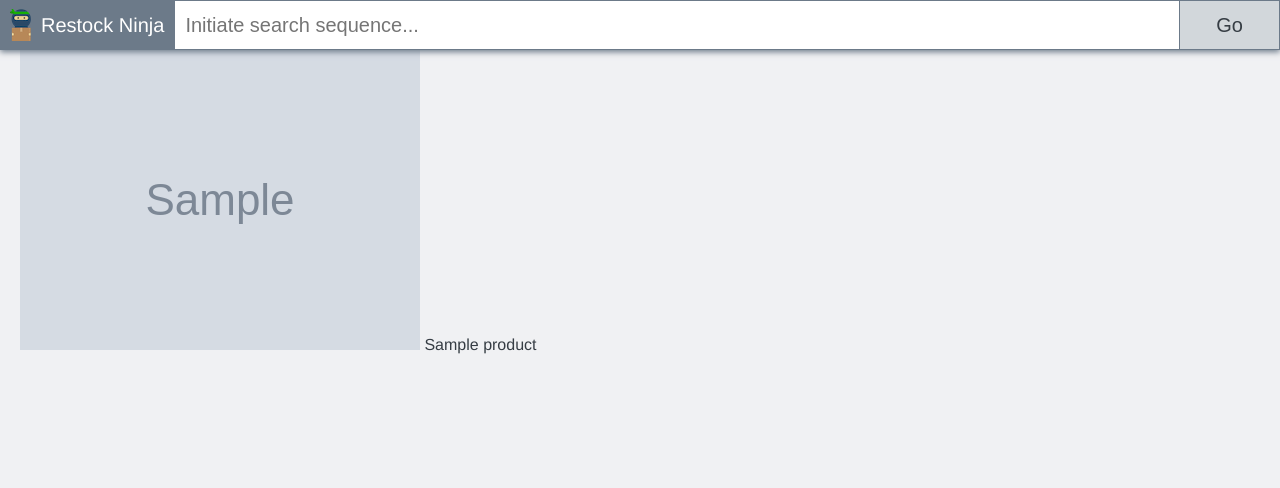
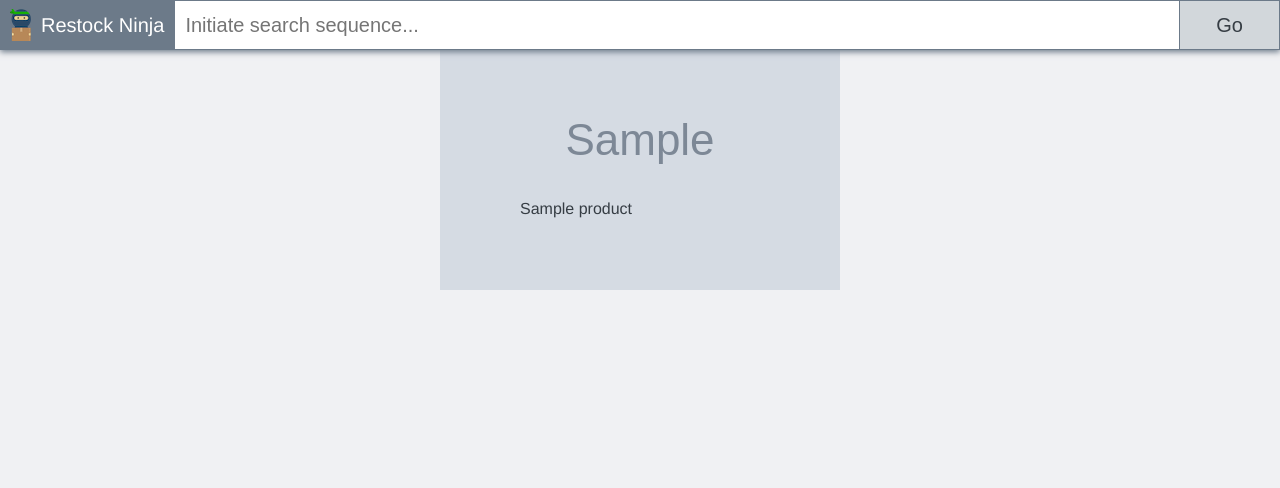
Before and after one commit to kenbrichford/restockninja, a Django app: template search/templates/search/search.html in a window 1280 px wide. Shown: the top 488 px of the page. Run offline with Django 3.2, Linux system fonts and the light colour scheme; the template is opened without the code that fills it: values that come from a table or form of the project are taken from there, others are empty; tables that the repository leaves empty hold one stand-in row (values such as "Sample post"); grey boxes marked "Sample" are stand-in pictures; some libraries are stand-ins or nearby versions.

Commit message:
Style search results page

```diff
--- /dev/null
+++ b/search/static/search/css/style.css
@@ -0,0 +1,22 @@
+.cards {
+    display: flex;
+    flex-wrap: wrap;
+    justify-content: center;
+    margin: 10px -10px;
+}
+
+.content-card {
+    background: white;
+    width: 240px;
+    margin: 10px;
+    padding: 20px;
+    box-shadow: 0 2px 6px #6C7A89;
+}
+
+.thumbnail {
+    display: flex;
+    justify-content: center;
+    align-items: center;
+    height: 100px;
+    margin-bottom: 10px;
+}
--- a/search/templates/search/search.html
+++ b/search/templates/search/search.html
@@ -10,13 +10,22 @@
 
 {% block content %}
 {% if products %}
+<div class="cards">
     {% for product in products %}
+    <div class="content-card">
         <a href="{% url 'product-detail' product.slug product.tag %}">
+            <div class="thumbnail">
                 <img src="{{ product.thumbnail }}">
+            </div>
             {{ product.name }}
         </a>
+    </div>
     {% endfor %}
+</div>
+
 {% else %}
-<p>Sorry, no items matched your search. Please try again or enter a link to add a new item.</p>
+<div class="content-box">
+    Sorry, no items matched your search. Please try again or enter a link to add a new item.
+</div>
 {% endif %}
 {% endblock %}
--- a/search/views.py
+++ b/search/views.py
@@ -9,7 +9,7 @@ from listings.models import Listing
 from scrape.scrape import Scrape
 
 stores = [
-    {'name': 'Walmart', 'domain': 'walmart', 'pattern': r'(?<=\/)\d{9}$'},
+    {'name': 'Walmart', 'domain': 'walmart', 'pattern': r'(?<=\/)\d{8,9}$'},
     {'name': 'Best Buy', 'domain': 'bestbuy', 'pattern': r'(?<=\/)\d{7}(?=(\.p)$)'},
     {'name': 'Target', 'domain': 'target', 'pattern': r'(?<=(\/A-))\d{8}$'}
 ]
@@ -51,9 +51,9 @@ def search(request):
                 if product:
                     return redirect(product)
 
-        messages.error(request, 'Sorry, couldn\'t find a matching product from your link. Please try again.')
+        messages.error(request, 'Sorry, we couldn\'t find a matching product from your link. Please try again.')
         return redirect('/')
 
     else:
-        products = Product.objects.filter(name__search=query)
+        products = Product.objects.filter(name__search=query)[:10]
         return render(request, 'search/search.html', {'products': products})
```
Lines whose indentation alone changed are shown as unchanged.
